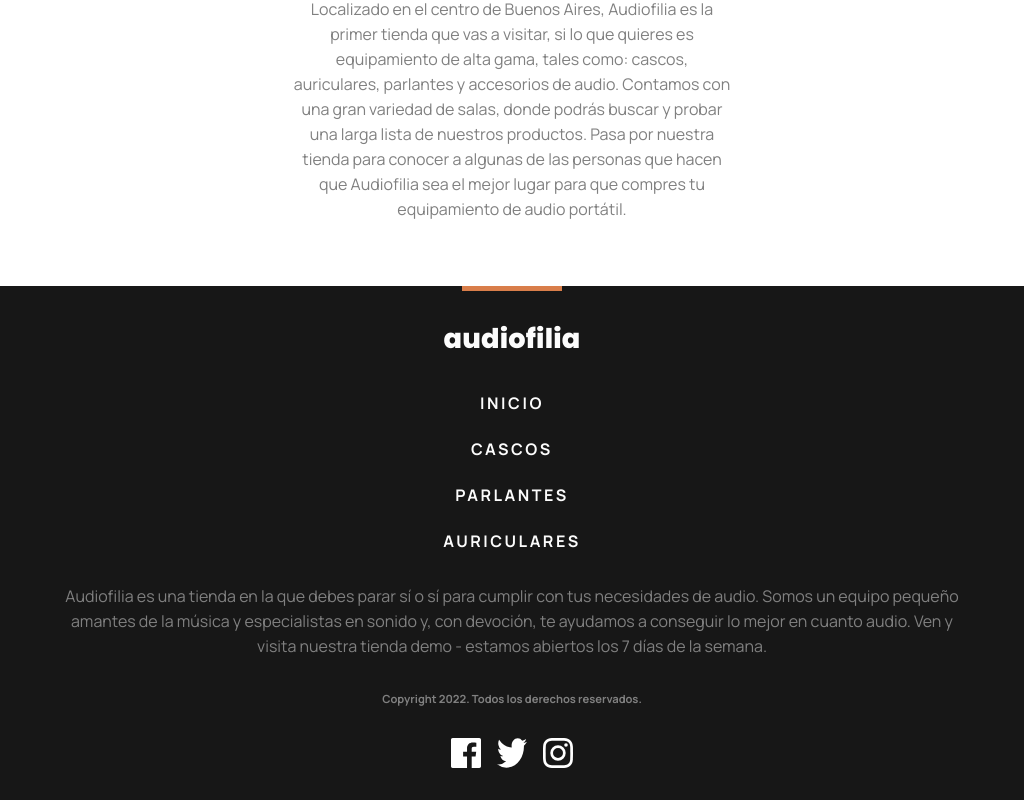
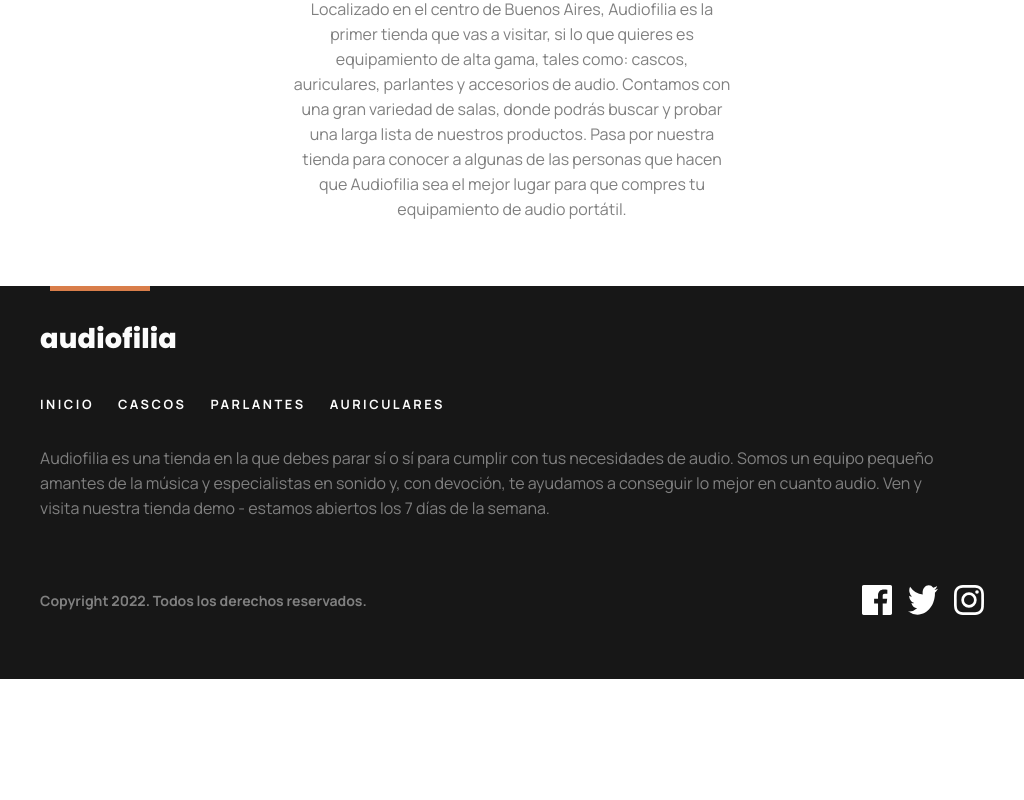
Before and after one commit to Fede-Baleyron/audiophile-store, a React (Vite) app: page / in a window 1024 px wide. Shown: the part 1319-2119 px from the top of the page. After the commit the page ends 1998 px from the top, so only its background shows below. Built offline with nearby package versions, Linux system fonts and the light colour scheme.

Commit message:
add footer responsive (tablet)

```diff
--- a/src/modules/shared/footer/Main.tsx
+++ b/src/modules/shared/footer/Main.tsx
@@ -1,16 +1,18 @@
+import { useDetectUserWidth } from '../../../hooks/useDetectUserWidth'
 import { iconsPath } from '../../helpers/imagesRoutes'
 import { Menu } from '../header/components/Menu'
 import './styles/footer-container.css'
 
 const Main = () => {
+  const tabletBK: boolean = useDetectUserWidth(799).isWidth
   return (
     <footer className='footer-container'>
       <section className='footer-top-container'>
-        <p className='store-title'>audiofilia</p>
-        <Menu zone='footer' />
+        <p className='store-title footer-store-title'>audiofilia</p>
+        <Menu zone={tabletBK ? 'header' : 'footer'} />
       </section>
       <section className='footer-middle-container'>
-        <p className='txt-gray-light txt-center txt-height'>
+        <p className={`txt-gray-light txt-height ${tabletBK ? '' : 'txt-center'}`}>
           Audiofilia es una tienda en la que debes parar sí o sí para cumplir con tus necesidades de audio.
           Somos un equipo pequeño amantes de la música y especialistas en sonido y, con devoción, te ayudamos
           a conseguir lo mejor en cuanto audio. Ven y visita nuestra tienda demo - estamos abiertos los 7 días de la semana.
--- a/src/modules/shared/footer/styles/footer-container.css
+++ b/src/modules/shared/footer/styles/footer-container.css
@@ -33,3 +33,36 @@
   margin-inline: auto;
   background: var(--primary-dark);
 }
+@media screen and (min-width: 800px) and (max-width: 1200px) {
+  .footer-container {
+    grid-template-rows: repeat(5, max-content);
+    grid-template-columns: repeat(2, 1fr);
+    justify-items: start;
+    padding: 2rem 2.5rem;
+  }
+  .footer-top-container {
+    display: flex;
+    flex-flow: column wrap;
+    row-gap: 2rem;
+  }
+  .footer-store-title {
+    justify-content: flex-start;
+  }
+  .footer-middle-container {
+    grid-row: 2 / 3;
+    grid-column: 1 / 3;
+  }
+  .footer-rights {
+    grid-row: 4 / 5;
+    grid-column: 1 / 2;
+    font-size: .88rem;
+  }
+  .footer-sm-wrapper {
+    grid-row: 4 / 5;
+    grid-column: 2 / 3;
+    justify-self: end;
+  }
+  .footer-container::before {
+    left: 50px;
+  }
+}
```
